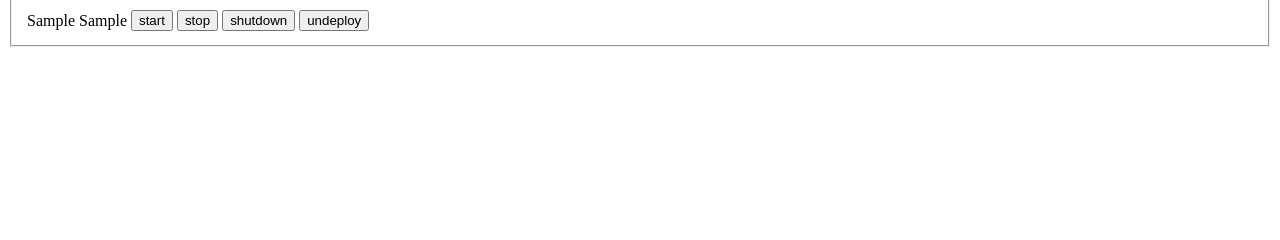
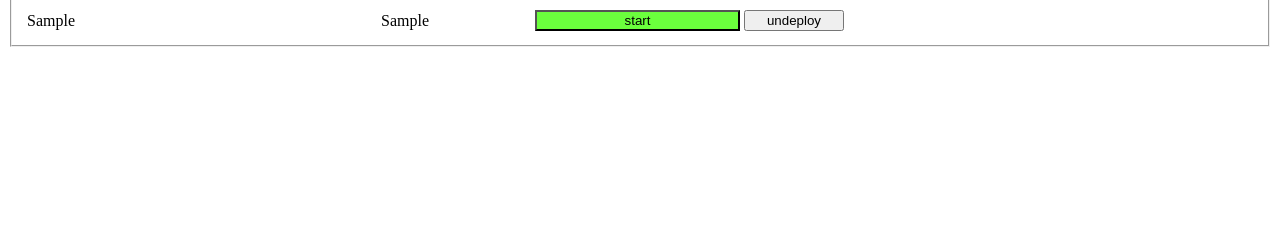
Before and after one commit to seven2221/deployer, a Flask app: template app/templates/SA_menu.html in a window 1280 px wide. Shown: the part 136-376 px from the top of the page. Run offline with Flask 2, Linux system fonts and the light colour scheme; the template is opened without the code that fills it: most values are stand-ins (such as "Sample title", 1, 10 or a date in 2020).

Commit message:
мелкие правки в шаблонах страниц

```diff
--- a/app/config.py
+++ b/app/config.py
@@ -4,7 +4,7 @@ import os
 
 class Config(object):
 
-    host = "10.127.242.208"
+    host = "10.127.242.188"
 
     SECRET_KEY = os.environ.get('SECRET_KEY') or 'glassfish123'
 
--- a/app/gf_operations.py
+++ b/app/gf_operations.py
@@ -32,7 +32,7 @@ def choose_passfile():
 
 def check_SA():
     statuses = ['started', 'stopped', 'shutdown']
-    ServAs = {}
+    SAs = {}
     passfile = choose_passfile()
     for status in statuses:
         asadmin_command = subprocess.Popen\
@@ -49,8 +49,8 @@ def check_SA():
         for line in asadmin_command.stdout:
             if "executed successfully." not in str(line):
                 SA = str(line).replace("b\'", "").replace("\\r\\n\'", "")
-                ServAs.update({SA: status})
-    return ServAs
+                SAs.update({SA: status})
+    return SAs
 
 
 def undeploy_SA(SA):
--- a/app/templates/SA_menu.html
+++ b/app/templates/SA_menu.html
@@ -1,62 +1,59 @@
 {% extends "base.html" %}
-
 {% block content %}
-
     <button style="display: table-cell; margin-right: 15px" onclick="window.location.href='{{ url_for('deploy') }}'">Deploy New</button><br><br>
-
     <fieldset>
         <legend><b> Service-Assemblies on {{ session.get('host') }}:{{ session.get('port') }} </b></legend>
-
-{#        <table border="3" cellpadding="4" cellspacing="0">#}
-{#        <table border="1">#}
         <table>
-{#            <tr>#}
-{#                <th>SA</th>#}
-{#                <th>Status</th>#}
-{#            </tr>#}
-
             {% for SA in SAs %}
                 <tr>
-                <td>
+                    <td style="width:350px">
                         <span> {{ SA }} </span>
                     </td>
-
-                <td>
+                    <td style="width:150px">
                         <span> {{ SAs[SA] }} </span>
                     </td>
-
+                    {% if SAs[SA] == "started" %}
+                        <td>
+                            <form action={{ url_for('stop_SA') }} method="post">
+                                <input name="SA" style="display:none" value="{{ SA }}">
+                                <input type="submit" value="stop" size="7" style="margin-bottom: -15px; width:100px; background: #798eff">
+                            </form>
+                        </td>
+                        <td>
+                            <form action={{ url_for('shutdown_SA') }} method="post">
+                                <input name="SA" style="display:none" value="{{ SA }}">
+                                <input type="submit" value="shutdown" size="7" style="margin-bottom: -15px; width:100px; background: #ff9487">
+                            </form>
+                        </td>
+                    {% elif SAs[SA] == "stopped" %}
                         <td>
                             <form action={{ url_for('start_SA') }} method="post">
                                 <input name="SA" style="display:none" value="{{ SA }}">
-                        <input type="submit" value="start" style="margin-bottom: -15px">
+                                <input type="submit" value="start" style="margin-bottom: -15px; width:100px; background: #6bff3d">
                             </form>
                         </td>
-
-                <td>
-                    <form action={{ url_for('stop_SA') }} method="post">
-                        <input name="SA" style="display:none" value="{{ SA }}">
-                        <input type="submit" value="stop" style="margin-bottom: -15px">
-                    </form>
-                </td>
-
                         <td>
                             <form action={{ url_for('shutdown_SA') }} method="post">
                                 <input name="SA" style="display:none" value="{{ SA }}">
-                        <input type="submit" value="shutdown" style="margin-bottom: -15px">
+                                <input type="submit" value="shutdown" style="margin-bottom: -15px; width:100px; background: #ff9487">
                             </form>
                         </td>
-
+                    {% else %}
+                        <td colspan="2">
+                            <form action={{ url_for('start_SA') }} method="post">
+                                <input name="SA" style="display:none" value="{{ SA }}">
+                                <input type="submit" value="start" style="margin-bottom: -15px; width:205px; background: #6bff3d">
+                            </form>
+                        </td>
+                    {% endif %}
                     <td>
                         <form action={{ url_for('undeploy_SA') }} method="post">
                             <input name="SA" style="display:none" value="{{ SA }}">
-                        <input type="submit" value="undeploy" style="margin-bottom: -15px">
+                            <input type="submit" value="undeploy" style="margin-bottom: -15px; width:100px">
                         </form>
                     </td>
                 </tr>
             {% endfor %}
-
         </table>
-
     </fieldset>
-
 {% endblock %}
--- a/app/templates/variables.html
+++ b/app/templates/variables.html
@@ -3,7 +3,7 @@
 {% block content %}
     <table border="1" cellpadding="4" cellspacing="0">
 
-        <caption style="text-align: center; caption-side: top;">Новые переменные ({{ session.get('host') }})</caption>
+        <caption style="text-align: center; caption-side: top;">Новые переменные ({{ session.get('host') }}:{{ session.get('port') }})</caption>
 
         <tr>
             <th>Variable</th>
```
Lines whose indentation alone changed are shown as unchanged.
